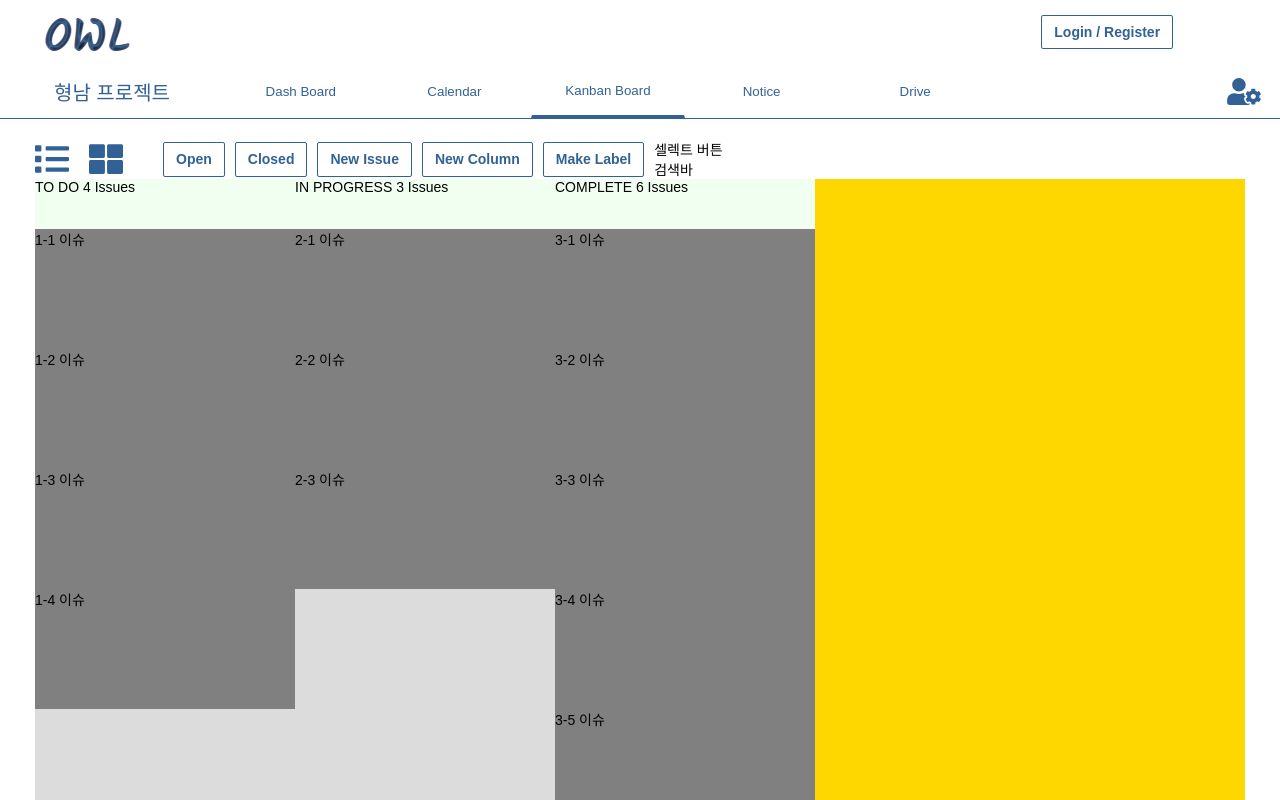
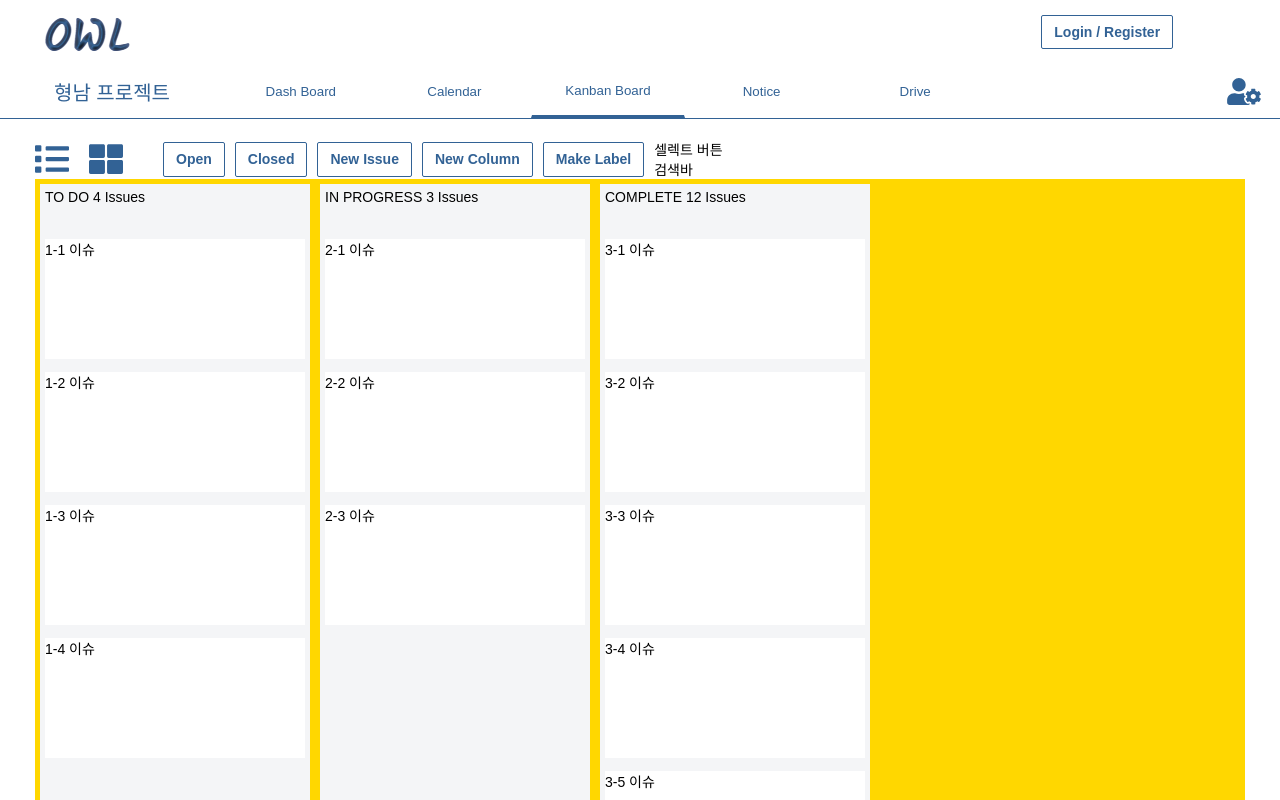
Before and after one commit to hyoungnamoh/react-owl, a Next.js app in the folder front/: page /project/projectList/projectDetail in a window 1280 px wide. Both pictures are taken after a click on the button "Kanban Board". Shown: the top 800 px of the page. Built offline with nearby package versions, Linux system fonts and the light colour scheme.

Commit message:
Modify: 칸반보드 컬럼 수정 중

```diff
--- a/front/DummyData/index.tsx
+++ b/front/DummyData/index.tsx
@@ -69,5 +69,35 @@ export const KanbanBoardDummyData: KanbanBoardDummyDataItem[][] = [
       index: 5,
       content: '3-6 이슈',
     },
+    {
+      belongTo: 'COMPLETE',
+      index: 0,
+      content: '3-1 이슈',
+    },
+    {
+      belongTo: 'COMPLETE',
+      index: 1,
+      content: '3-2 이슈',
+    },
+    {
+      belongTo: 'COMPLETE',
+      index: 2,
+      content: '3-3 이슈',
+    },
+    {
+      belongTo: 'COMPLETE',
+      index: 3,
+      content: '3-4 이슈',
+    },
+    {
+      belongTo: 'COMPLETE',
+      index: 4,
+      content: '3-5 이슈',
+    },
+    {
+      belongTo: 'COMPLETE',
+      index: 5,
+      content: '3-6 이슈',
+    },
   ],
 ]
--- a/front/components/KanbanBoard.tsx
+++ b/front/components/KanbanBoard.tsx
@@ -10,14 +10,21 @@ const KanbanBoard = () => {
   const renderColumn = () => {
     return KanbanBoardDummyData.map(column => {
       return (
-        <div style={{ backgroundColor: 'gainsboro', display: 'flex', minWidth: 260, flexDirection: 'column' }}>
-          <div style={{ backgroundColor: 'honeydew', minHeight: 50, maxHeight: 50 }}>
+        <div style={{
+          display: 'flex',
+          minWidth: 260,
+          flexDirection: 'column',
+          padding: 5,
+          margin: 5,
+          backgroundColor: 'rgb(244, 245, 247)',
+        }}>
+          <div style={{ minHeight: 50, maxHeight: 50 }}>
             {column[0].belongTo} {column.length} Issues
           </div>
-          <div style={{ backgroundColor: 'gainsboro' }}>
+          <div style={{ height: '100%', display: 'flex', flexDirection: 'column', overflow: 'hidden' }}>
             {column.map(item => {
               return (
-                <div style={{ backgroundColor: 'gray', minHeight: 120 }}>
+                <div style={{ minHeight: 120, backgroundColor: '#ffffff', display: 'flex', marginBottom: '5%' }}>
                   {item.content}
                 </div>
               )
@@ -139,7 +146,7 @@ const KanbanBoard = () => {
     )
   }
   return (
-    <div style={{ overflowY: 'hidden' }}>
+    <>
       <div className={styles.header}>
         <div className={styles.selectViewTypeButtonContainer}>
           <div className={styles.selectViewTypeButtonWrapper} style={{ marginRight: 20 }} >
@@ -173,10 +180,10 @@ const KanbanBoard = () => {
           </div>
         </div>
       </div>
-      <div style={{ backgroundColor: 'gold', display: 'flex', flexDirection: 'row', width: '100%', height: '82vh', overflow: 'scroll' }}>
+      <div style={{ backgroundColor: 'gold', display: 'flex', flexDirection: 'row', width: '100%', height: '100%', overflowY: 'scroll' }}>
         {renderColumn()}
       </div>
-    </div>
+    </>
   );
 }
 
```
